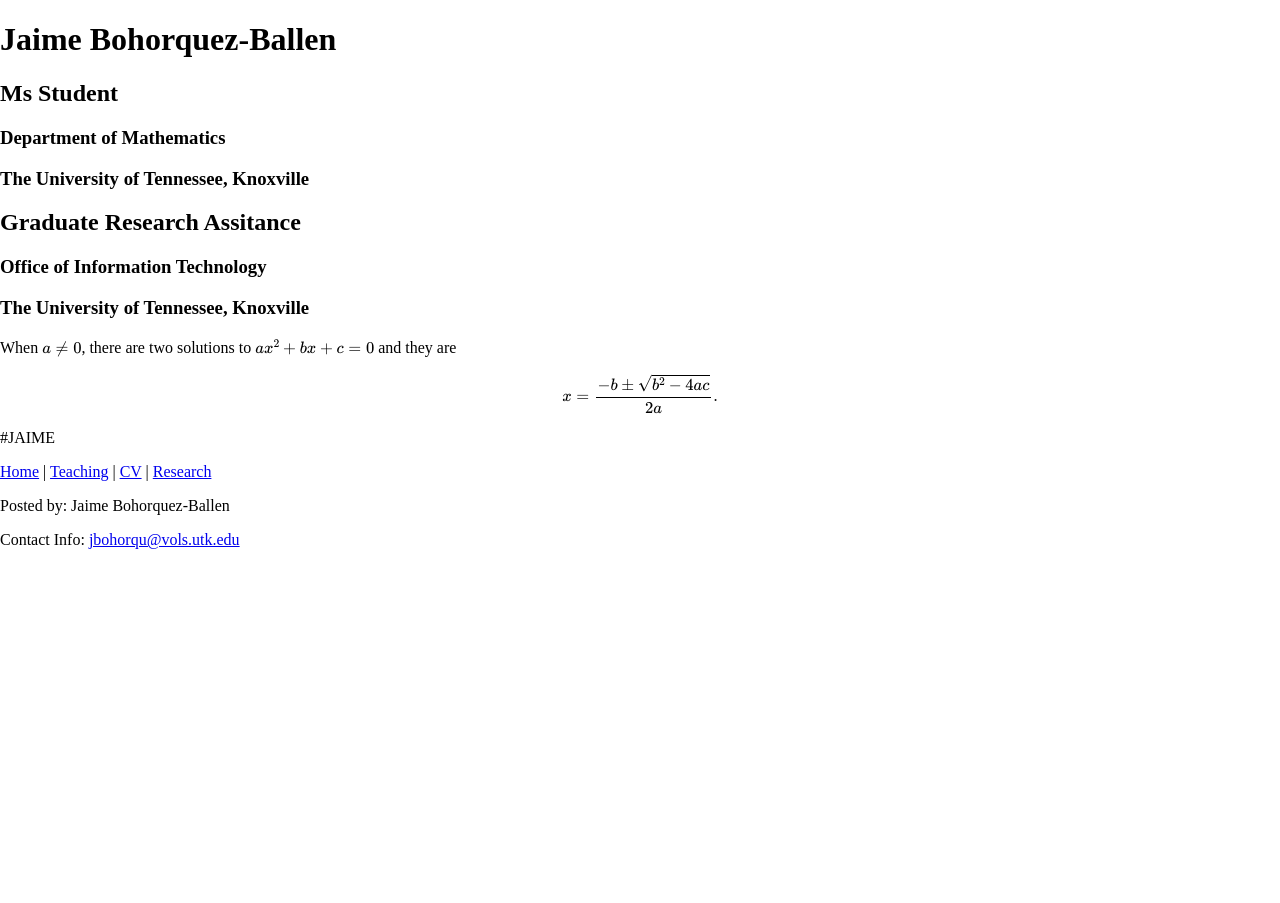
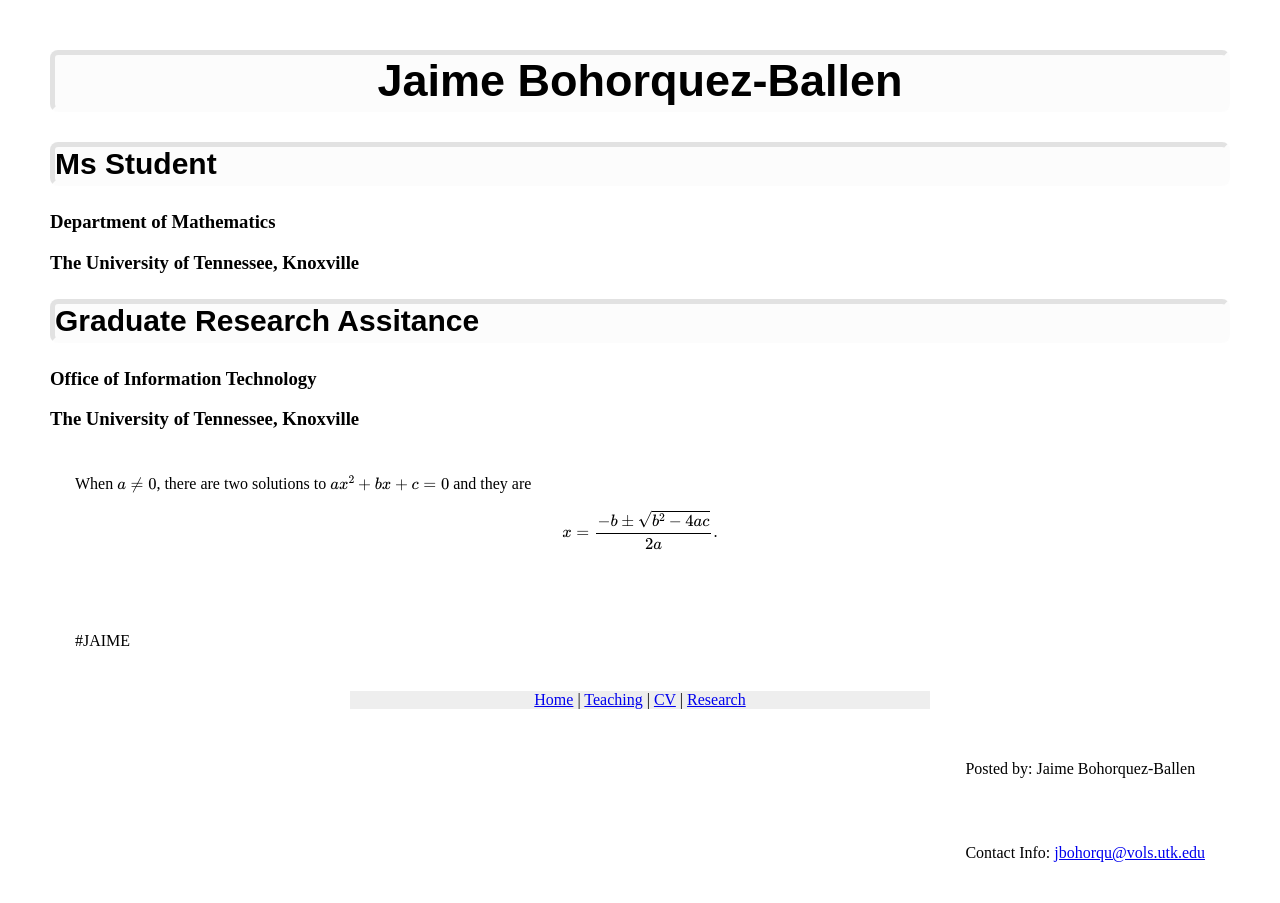
Before and after one commit to jabohorq/webpage_test, a plain HTML site: page index.html in a window 1280 px wide. Before the commit the page ends 800 px from the top, so only its background shows below. Drawn offline with nearby package versions, Linux system fonts and the light colour scheme; some packages are replaced by stand-ins of ours.

Commit message:
Changing CSS file

```diff
--- a/style.css
+++ b/style.css
@@ -1,8 +1,59 @@
-html, body {
-  margin: 0;
-  padding: 0;
+body {
+    // background-color:rgb(220, 220, 220);
+    // background-image: url(spider.png);
+    // background-repeat: no-repeat;
+    // background-position: right top;
+    // background-size: 500px;
+    /* top right bottom left */
+    margin: 50px;
 }
 
-canvas {
-  display: block;
+h1, h2 {
+    background-color:rgba(246, 246, 246, 0.3);
+    border-style: inset;
+    border-width: 5px;
+    border-color: rgba(250, 250, 250, 0.3);
+    border-radius: 8px;
+    text-align: center;
+    font-family: "Arial";
+    font-size: 45px;
 }
+
+h2 {
+    text-align: left;
+    font-family: Arial;
+    font-size: 30px;
+}
+
+nav {
+    background-color:rgba(200, 200, 200, 0.3);
+     margin: 10px 300px;
+     text-align: center;
+}
+
+p {
+    padding: 25px;
+    text-align: justify;
+}
+
+footer {
+    float: right;
+}
+
+.content {
+    width: 80%;
+    float: right;
+    /*padding: 5px;*/
+}
+
+.left {
+    width: 18%;
+    float: left;
+    border-style: inset;
+    position: fixed;
+    /*padding: 5px;*/
+}
+
+#foto {
+    border-radius: 50%;
+}
```
